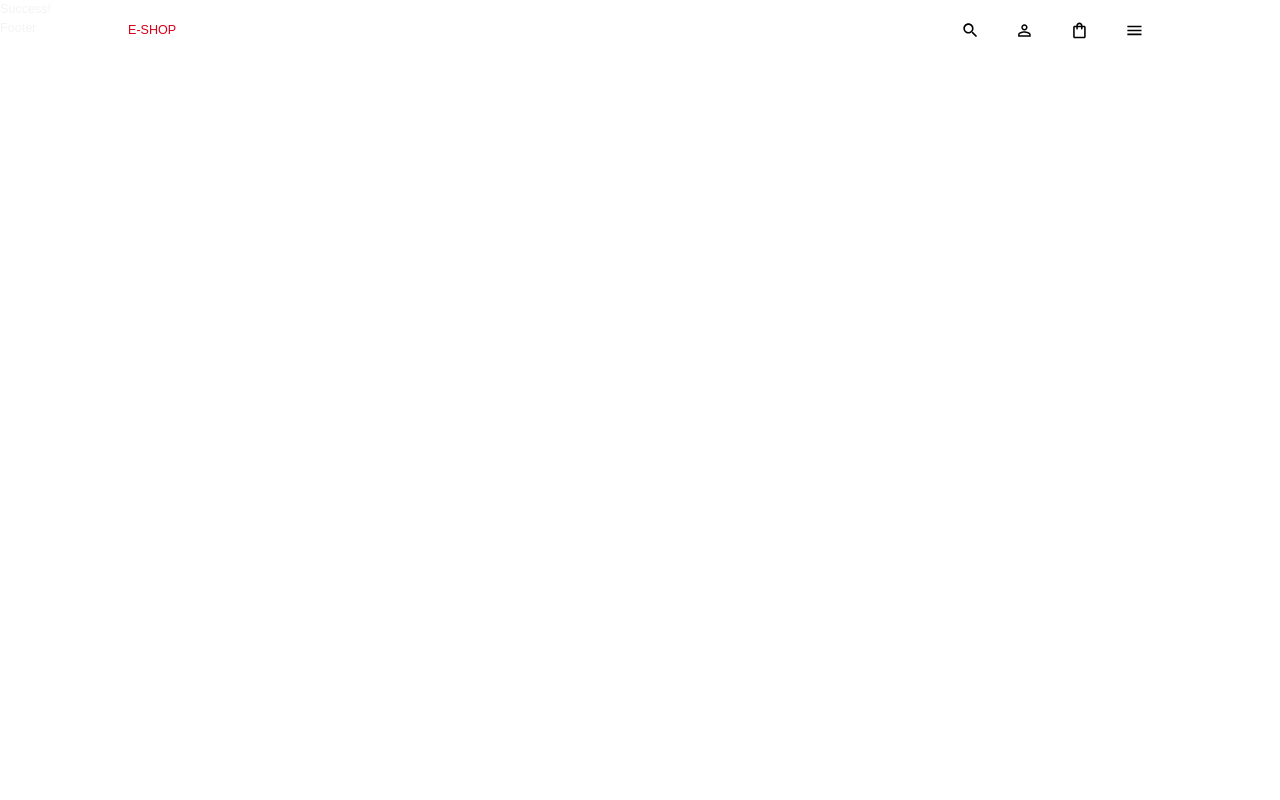
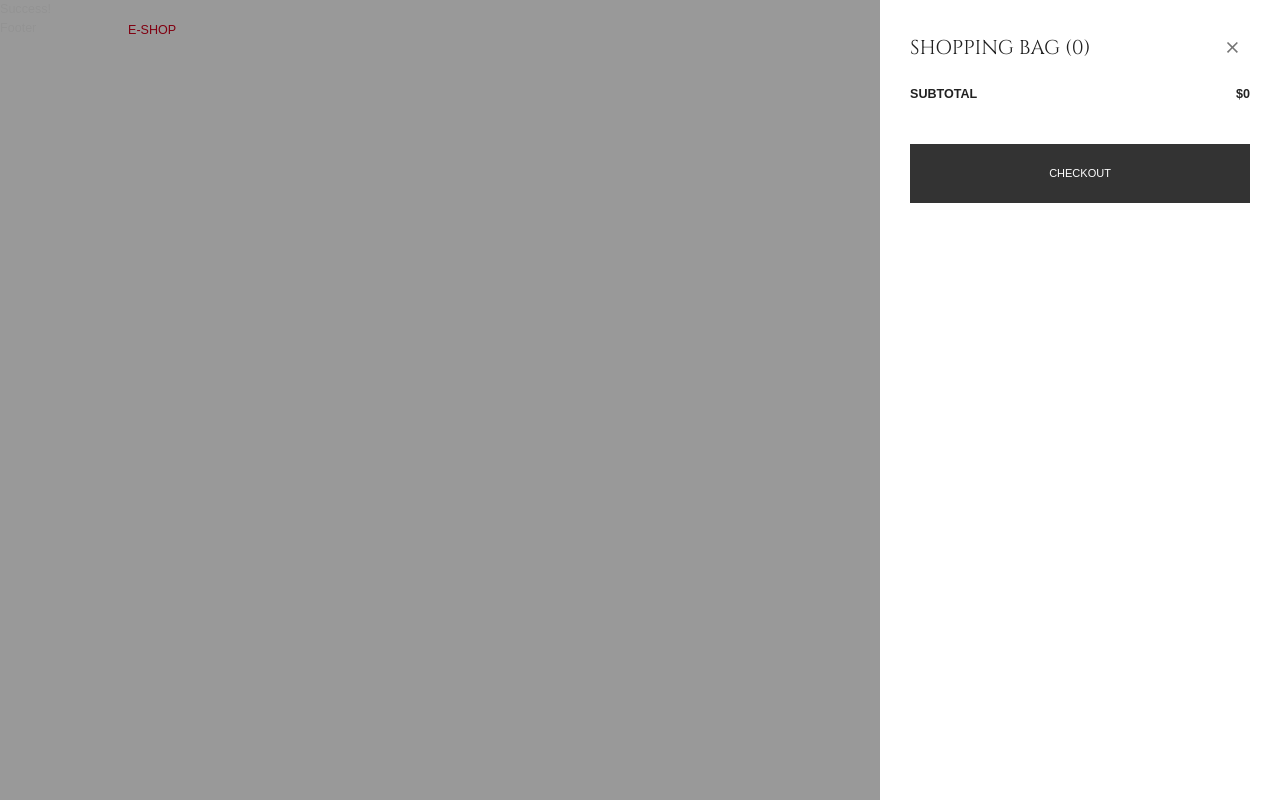
Before and after one commit to Boierul/online-shop, a React (Create React App) app in the folder client/: page /checkout/success in a window 1280 px wide. Both pictures are taken after a click on the button 1079 px from the left and 30 px from the top of the page. Built offline with nearby package versions, Linux system fonts and the light colour scheme; a web font is replaced by a local one.

Commit message:
CartMenu.jsx modal implemented.

```diff
--- a/client/src/App.js
+++ b/client/src/App.js
@@ -6,6 +6,7 @@
 import CheckoutConfirmation from "./scenes/checkout/CheckoutConfirmation";
 import Navbar from "./scenes/global/Navbar";
 import Footer from "./scenes/global/Footer";
+import CartMenu from "./scenes/global/CartMenu";
 
 /* Will prevent scrolling positioning in a new page */
 const ScrollToTop = () => {
@@ -31,6 +32,7 @@
                     <Route path="checkout" element={<Checkout/>}/>
                     <Route path="checkout/success" element={<CheckoutConfirmation/>}/>
                 </Routes>
+                <CartMenu />
                 <Footer/>
             </BrowserRouter>
         </div>
--- /dev/null
+++ b/client/src/scenes/global/CartMenu.jsx
@@ -0,0 +1,162 @@
+import {useSelector, useDispatch} from "react-redux";
+import {useNavigate} from "react-router-dom";
+
+import {Box, Button, Divider, IconButton, Typography} from "@mui/material";
+import CloseIcon from "@mui/icons-material/Close";
+import AddIcon from "@mui/icons-material/Add";
+import RemoveIcon from "@mui/icons-material/Remove";
+import styled from "@emotion/styled";
+
+import {shades} from "../../theme";
+
+import {
+    decreaseCount,
+    increaseCount,
+    removeFromCart,
+    setIsCartOpen,
+} from "../../state";
+
+/* Styled Component - Create a Custom Flexbox */
+const FlexBox = styled(Box)`
+  display: flex;
+  justify-content: space-between;
+  align-items: center;
+`;
+
+const CartMenu = () => {
+    const navigate = useNavigate();
+    const dispatch = useDispatch();
+
+    const cart = useSelector((state) => state.cart.cart);
+    const isCartOpen = useSelector((state) => state.cart.isCartOpen);
+
+    const totalPrice = cart.reduce((total, item) => {
+        return total + item.count * item.attributes.price;
+    }, 0);
+
+    return (
+        // Overlay window
+        <Box
+            display={isCartOpen ? "block" : "none"}
+            backgroundColor="rgba(0, 0, 0, 0.4)"
+            position="fixed"
+            zIndex={10}
+            width="100%"
+            height="100%"
+            left="0"
+            top="0"
+            overflow="auto"
+        >
+            {/* Modal window*/}
+            <Box
+                position="fixed"
+                right="0"
+                bottom="0"
+                width="max(400px, 30%)"
+                height="100%"
+                backgroundColor="white"
+            >
+                {/* Inside modal window */}
+                <Box padding="30px" overflow="auto" height="100%">
+
+                    {/* Header */}
+                    <FlexBox mb="15px">
+                        <Typography variant="h3">SHOPPING BAG ({cart.length})</Typography>
+                        <IconButton onClick={() => dispatch(setIsCartOpen({}))}>
+                            <CloseIcon/>
+                        </IconButton>
+                    </FlexBox>
+
+                    {/* Cart List */}
+                    <Box>
+                        {cart.map((item) => (
+                            <Box key={`${item.attributes.name}-${item.id}`}>
+                                <FlexBox p="15px 0">
+
+                                    <Box flex="1 1 40%">
+                                        <img
+                                            alt={item?.name}
+                                            width="123px"
+                                            height="164px"
+                                            src={`http://localhost:1337${item?.attributes?.image?.data?.attributes?.formats?.medium?.url}`}
+                                        />
+                                    </Box>
+
+                                    <Box flex="1 1 60%">
+                                        <FlexBox mb="5px">
+                                            <Typography fontWeight="bold">
+                                                {item.attributes.name}
+                                            </Typography>
+                                            <IconButton
+                                                onClick={() =>
+                                                    dispatch(removeFromCart({id: item.id}))
+                                                }
+                                            >
+                                                <CloseIcon/>
+                                            </IconButton>
+                                        </FlexBox>
+                                        <Typography>{item.attributes.shortDescription}</Typography>
+                                        <FlexBox m="15px 0">
+                                            <Box
+                                                display="flex"
+                                                alignItems="center"
+                                                border={`1.5px solid ${shades.neutral[500]}`}
+                                            >
+                                                <IconButton
+                                                    onClick={() =>
+                                                        dispatch(decreaseCount({id: item.id}))
+                                                    }
+                                                >
+                                                    <RemoveIcon/>
+                                                </IconButton>
+                                                <Typography>{item.count}</Typography>
+                                                <IconButton
+                                                    onClick={() =>
+                                                        dispatch(increaseCount({id: item.id}))
+                                                    }
+                                                >
+                                                    <AddIcon/>
+                                                </IconButton>
+                                            </Box>
+                                            <Typography fontWeight="bold">
+                                                ${item.attributes.price}
+                                            </Typography>
+                                        </FlexBox>
+                                    </Box>
+
+                                </FlexBox>
+                                <Divider/>
+                            </Box>
+                        ))}
+                    </Box>
+
+                    {/* Actions */}
+                    <Box m="20px 0">
+                        <FlexBox m="20px 0">
+                            <Typography fontWeight="bold">SUBTOTAL</Typography>
+                            <Typography fontWeight="bold">${totalPrice}</Typography>
+                        </FlexBox>
+                        <Button
+                            sx={{
+                                backgroundColor: shades.primary[400],
+                                color: "white",
+                                borderRadius: 0,
+                                minWidth: "100%",
+                                padding: "20px 40px",
+                                m: "20px 0",
+                            }}
+                            onClick={() => {
+                                navigate("/checkout");
+                                dispatch(setIsCartOpen({}));
+                            }}
+                        >
+                            CHECKOUT
+                        </Button>
+                    </Box>
+                </Box>
+            </Box>
+        </Box>
+    );
+};
+
+export default CartMenu;
--- a/client/src/scenes/global/Navbar.jsx
+++ b/client/src/scenes/global/Navbar.jsx
@@ -15,7 +15,9 @@
 
 
 function Navbar() {
+    // Navigate to the specified dir
     const navigate = useNavigate();
+    // Will call a reducer action from the global state
     const dispatch = useDispatch();
     // Grabbing the cartSlice name 'name: "cart" ',from src/index.js
     // and accessing the cart object after
```
